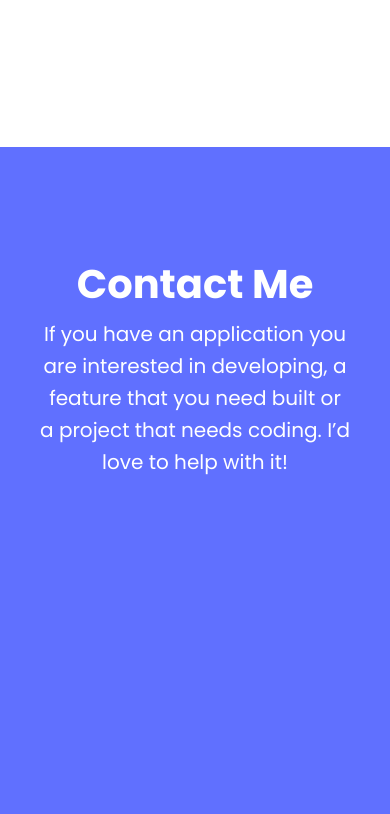
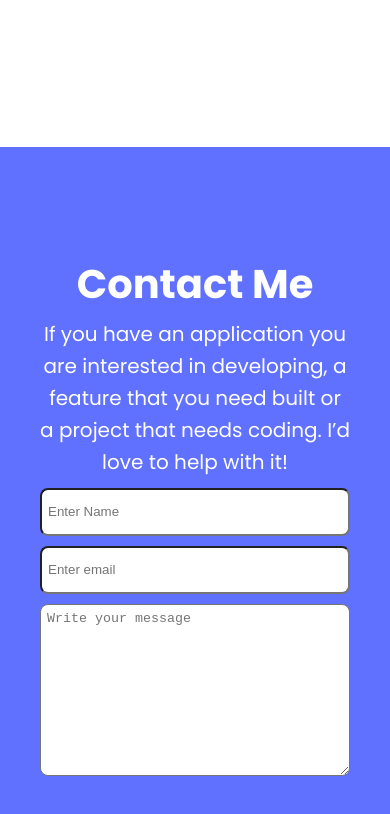
Before and after one commit to ticoniq/Portfolio, a website: page index.html in a window 390 px wide. Shown: the part 4981-5795 px from the top of the page. Drawn offline with Linux system fonts and the light colour scheme.

Commit message:
HTML & CSS  of the contact form

```diff
--- a/assets/css/style.css
+++ b/assets/css/style.css
@@ -395,4 +395,23 @@ img {
     font-weight: 400;
     font-size: 20px;
   }
+
+.formArea .formController {
+  margin: 10px auto;
+
 }
+
+.formController input {
+  width: 100%;
+  border-radius: 8px;
+  height: 48px;
+  padding: 6px;
+}
+
+.formController textarea {
+  width: 100%;
+  border-radius: 8px;
+  height: 172px;
+  padding: 6px;
+}
+}
--- a/index.html
+++ b/index.html
@@ -198,6 +198,19 @@
             that needs coding.
             I’d love to help with it!</p>
         </div>
+        <div class="formArea">
+          <form>
+            <div class="formController">
+              <input type="text" placeholder="Enter Name" maxlength="30">
+            </div>
+            <div class="formController">
+              <input type="email" placeholder="Enter email">
+            </div>
+            <div class="formController">
+              <textarea maxlength="500" placeholder="Write your message"></textarea>
+            </div>
+          </form>
+        </div>
       </div>
     </section>
   </footer>
```
